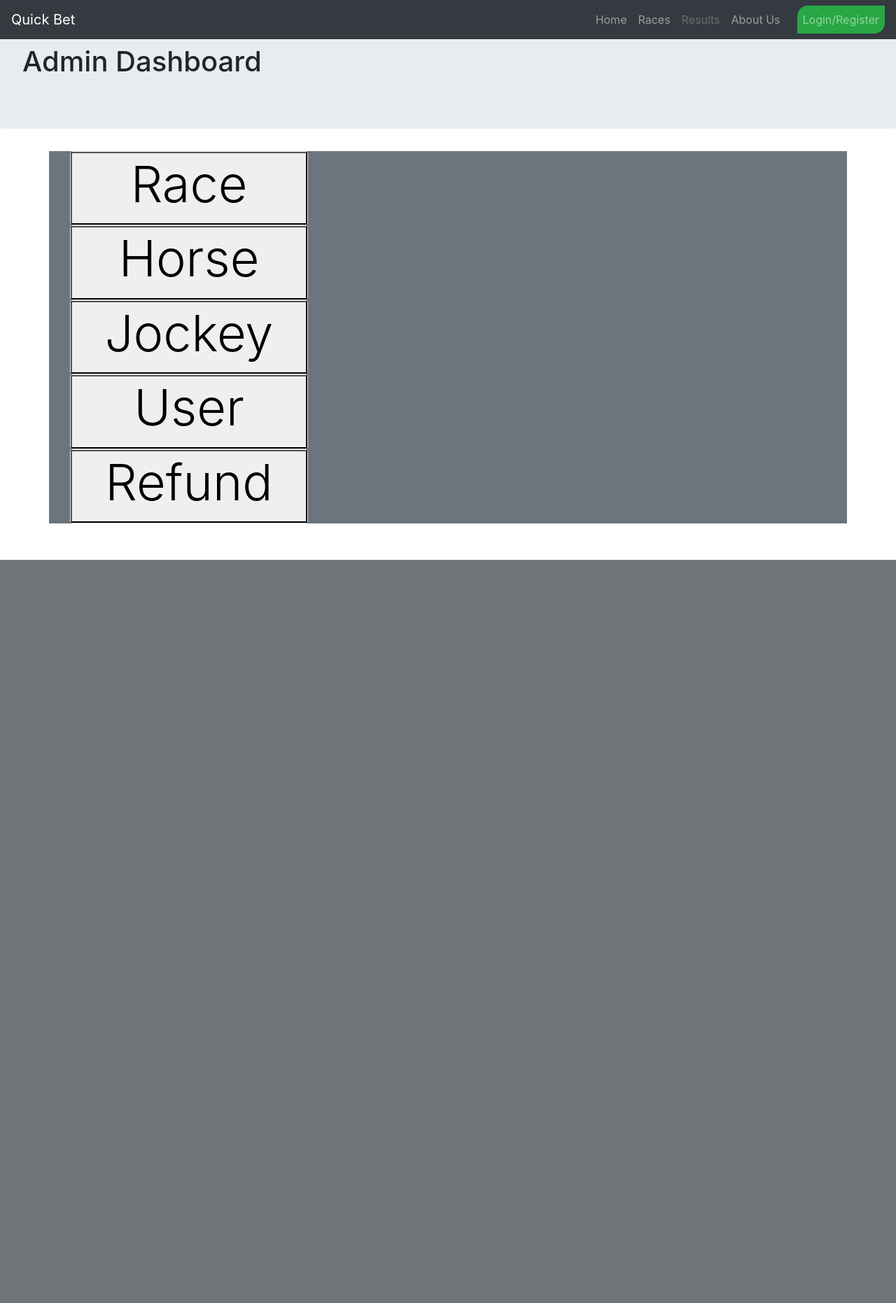
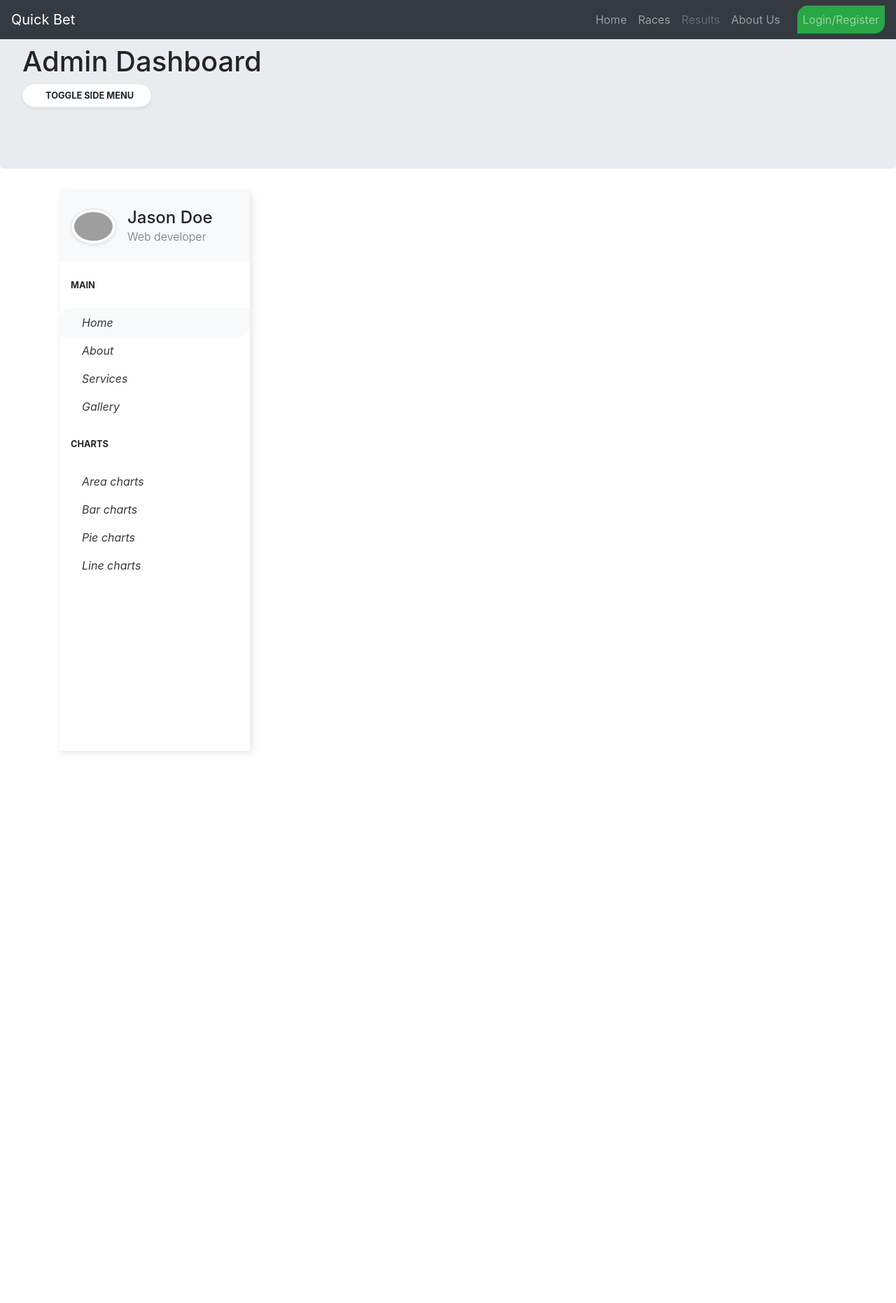
Before and after one commit to akhileshboodhun/Betting, a PHP site: page /frontend/admin/admindashboard.php in a window 1280 px wide. Shown: the top 1862 px of the page at 70% size. Before the commit the page ends 800 px from the top, so only its background shows below. Run offline with PHP 8.4, Linux system fonts and the light colour scheme; grey boxes are pictures that could not be loaded.

Commit message:
7th commit sidemenu dashboard admin

```diff
--- /dev/null
+++ b/css/admindashboardsidemenu.css
@@ -0,0 +1,45 @@
+
+.vertical-nav {
+  min-width: 17rem;
+  width: 17rem;
+  height: 100vh;
+  /*position: fixed;*/
+  top: 0;
+  left: -15px;
+  box-shadow: 3px 3px 10px rgba(0, 0, 0, 0.1);
+  transition: all 0.4s;
+}
+
+.page-content {
+  width: calc(100% - 17rem);
+  margin-left: 17rem;
+  transition: all 0.4s;
+}
+
+/* for toggle behavior */
+
+#sidebar.active {
+  margin-left: -17rem;
+}
+
+#content.active {
+  width: 100%;
+  margin: 0;
+}
+
+@media (max-width: 768px) {
+  #sidebar {
+    margin-left: -17rem;
+  }
+  #sidebar.active {
+    margin-left: 0;
+  }
+  #content {
+    width: 100%;
+    margin: 0;
+  }
+  #content.active {
+    margin-left: 17rem;
+    width: calc(100% - 17rem);
+  }
+}
--- a/frontend/admin/admindashboard.php
+++ b/frontend/admin/admindashboard.php
@@ -22,10 +22,15 @@ include('../../global/menu.php');
 
    <div class="jumbotron">
         <h1>Admin Dashboard</h1>
+        <button id="sidebarCollapse" type="button" class="btn btn-light bg-white rounded-pill shadow-sm px-4 mb-4"><i class="fa fa-bars mr-2"></i><small class="text-uppercase font-weight-bold">Toggle Side Menu</small></button>
+
     </div>
-    <div class="container bg-secondary">
-    <?php include('admin_cards.php');?>
+    <div class="container" stlye="margin-top: -50%" >
+        <?php include('dashboardsidemenu.php');?>
+
     </div>
+
+
 
 
 
--- /dev/null
+++ b/frontend/admin/dashboardsidemenu.php
@@ -0,0 +1,125 @@
+<link rel="stylesheet" href="../../css/bootstrap.css">
+<script src="../../js/bootstrap.js"></script>
+<script src="../../js/jquery-3.4.1.js"></script>
+<link rel="stylesheet" href="../../css/admindashboardsidemenu.css">
+<script src="../../js/admindashboardsidemenutoggle.js"></script>
+
+
+
+
+<!-- Vertical navbar -->
+<div class="vertical-nav bg-white" id="sidebar">
+  <div class="py-4 px-3 mb-4 bg-light">
+    <div class="media d-flex align-items-center"><img src="https://res.cloudinary.com/mhmd/image/upload/v1556074849/avatar-1_tcnd60.png" alt="..." width="65" class="mr-3 rounded-circle img-thumbnail shadow-sm">
+      <div class="media-body">
+        <h4 class="m-0">Jason Doe</h4>
+        <p class="font-weight-light text-muted mb-0">Web developer</p>
+      </div>
+    </div>
+  </div>
+
+  <p class="text-gray font-weight-bold text-uppercase px-3 small pb-4 mb-0">Main</p>
+
+  <ul class="nav flex-column bg-white mb-0">
+    <li class="nav-item">
+      <a href="#" class="nav-link text-dark font-italic bg-light">
+                <i class="fa fa-th-large mr-3 text-primary fa-fw"></i>
+                Home
+            </a>
+    </li>
+    <li class="nav-item">
+      <a href="#" class="nav-link text-dark font-italic">
+                <i class="fa fa-address-card mr-3 text-primary fa-fw"></i>
+                About
+            </a>
+    </li>
+    <li class="nav-item">
+      <a href="#" class="nav-link text-dark font-italic">
+                <i class="fa fa-cubes mr-3 text-primary fa-fw"></i>
+                Services
+            </a>
+    </li>
+    <li class="nav-item">
+      <a href="#" class="nav-link text-dark font-italic">
+                <i class="fa fa-picture-o mr-3 text-primary fa-fw"></i>
+                Gallery
+            </a>
+    </li>
+  </ul>
+
+  <p class="text-gray font-weight-bold text-uppercase px-3 small py-4 mb-0">Charts</p>
+
+  <ul class="nav flex-column bg-white mb-0">
+    <li class="nav-item">
+      <a href="#" class="nav-link text-dark font-italic">
+                <i class="fa fa-area-chart mr-3 text-primary fa-fw"></i>
+                Area charts
+            </a>
+    </li>
+    <li class="nav-item">
+      <a href="#" class="nav-link text-dark font-italic">
+                <i class="fa fa-bar-chart mr-3 text-primary fa-fw"></i>
+                Bar charts
+            </a>
+    </li>
+    <li class="nav-item">
+      <a href="#" class="nav-link text-dark font-italic">
+                <i class="fa fa-pie-chart mr-3 text-primary fa-fw"></i>
+                Pie charts
+            </a>
+    </li>
+    <li class="nav-item">
+      <a href="#" class="nav-link text-dark font-italic">
+                <i class="fa fa-line-chart mr-3 text-primary fa-fw"></i>
+                Line charts
+            </a>
+    </li>
+  </ul>
+</div>
+<!-- End vertical navbar -->
+
+
+<!-- Page content holder -->
+<div class="page-content p-5" id="content">
+  <!-- Demo content -->
+  <h2 class="display-4 text-white">Bootstrap vertical nav</h2>
+  <p class="lead text-white mb-0">Build a fixed sidebar using Bootstrap 4 vertical navigation and media objects.</p>
+  <p class="lead text-white">Snippet by <a href="https://bootstrapious.com/snippets" class="text-white">
+        <u>Bootstrapious</u></a>
+  </p>
+  <div class="separator"></div>
+  <div class="row text-white">
+    <div class="col-lg-7">
+      <p class="lead">Lorem ipsum dolor sit amet, consectetur adipisicing elit, sed do eiusmod tempor incididunt ut labore et dolore magna aliqua. Ut enim ad minim veniam, quis nostrud exercitation ullamco laboris nisi ut aliquip ex ea commodo consequat. Duis aute irure
+        dolor in reprehenderit in voluptate velit esse cillum dolore eu fugiat nulla pariatur. Excepteur sint occaecat cupidatat non proident, sunt in culpa qui officia deserunt mollit anim id est laborum.</p>
+      <p class="lead">Lorem ipsum dolor sit amet, consectetur adipisicing elit, sed do eiusmod tempor incididunt ut labore et dolore magna aliqua. Ut enim ad minim veniam, quis nostrud exercitation ullamco laboris nisi ut aliquip ex ea commodo consequat. Duis aute irure
+        dolor.
+      </p>
+      <div class="bg-white p-5 rounded my-5 shadow-sm">
+        <p class="lead font-italic mb-0 text-muted">"Lorem ipsum dolor sit amet, consectetur adipisicing elit, sed do eiusmod tempor incididunt ut labore et dolore magna aliqua. Ut enim ad minim veniam, quis nostrud exercitation ullamco laboris nisi ut aliquip ex ea commodo consequat. Duis aute
+          irure dolor in reprehenderit in voluptate velit esse cillum dolore eu fugiat nulla pariatur. Excepteur sint occaecat cupidatat non proident, sunt in culpa qui officia deserunt mollit anim id est laborum."</p>
+      </div>
+      <p class="lead">Lorem ipsum dolor sit amet, consectetur adipisicing elit, sed do eiusmod tempor incididunt ut labore et dolore magna aliqua. Ut enim ad minim veniam, quis nostrud exercitation ullamco laboris nisi ut aliquip ex ea commodo consequat. Duis aute irure
+        dolor.
+      </p>
+      <p class="lead">Lorem ipsum dolor sit amet, consectetur adipisicing elit, sed do eiusmod tempor incididunt ut labore et dolore magna aliqua. Ut enim ad minim veniam, quis nostrud exercitation ullamco laboris nisi ut aliquip ex ea commodo consequat. Duis aute irure
+        dolor in reprehenderit in voluptate velit esse cillum dolore eu fugiat nulla pariatur. Excepteur sint occaecat cupidatat non proident, sunt in culpa qui officia deserunt mollit anim id est laborum.</p>
+      <p class="lead">Lorem ipsum dolor sit amet, consectetur adipisicing elit, sed do eiusmod tempor incididunt ut labore et dolore magna aliqua. Ut enim ad minim veniam, quis nostrud exercitation ullamco laboris nisi ut aliquip ex ea commodo consequat. Duis aute irure
+        dolor.
+      </p>
+    </div>
+    <div class="col-lg-5">
+      <p class="lead">Lorem ipsum dolor sit amet, consectetur adipisicing elit, sed do eiusmod tempor incididunt ut labore et dolore magna aliqua. Ut enim ad minim veniam, quis nostrud exercitation ullamco laboris nisi ut aliquip ex ea commodo consequat. Duis aute irure
+        dolor in reprehenderit in voluptate velit esse cillum dolore eu fugiat nulla pariatur. Excepteur sint occaecat cupidatat non proident, sunt in culpa qui officia deserunt mollit anim id est laborum.</p>
+      <p class="lead">Lorem ipsum dolor sit amet, consectetur adipisicing elit, sed do eiusmod tempor incididunt ut labore et dolore magna aliqua. Ut enim ad minim veniam, quis nostrud exercitation ullamco laboris nisi ut aliquip ex ea commodo consequat. Duis aute irure
+        dolor.
+      </p>
+      <p class="lead">Lorem ipsum dolor sit amet, consectetur adipisicing elit, sed do eiusmod tempor incididunt ut labore et dolore magna aliqua. Ut enim ad minim veniam, quis nostrud exercitation ullamco laboris nisi ut aliquip ex ea commodo consequat. Duis aute irure
+        dolor in reprehenderit in voluptate velit esse cillum dolore eu fugiat nulla pariatur. Excepteur sint occaecat cupidatat non proident, sunt in culpa qui officia deserunt mollit anim id est laborum.</p>
+      <p class="lead">Lorem ipsum dolor sit amet, consectetur adipisicing elit, sed do eiusmod tempor incididunt ut labore et dolore magna aliqua. Ut enim ad minim veniam, quis nostrud exercitation ullamco laboris nisi ut aliquip ex ea commodo consequat. Duis aute irure
+        dolor.
+      </p>
+    </div>
+  </div>
+
+</div>
--- /dev/null
+++ b/js/admindashboardsidemenutoggle.js
@@ -0,0 +1,6 @@
+$(function toggledashboardsidemenu() {
+    // Sidebar toggle behavior
+    $('#sidebarCollapse').on('click', function() {
+      $('#sidebar, #content').toggleClass('active');
+    });
+  });
```
